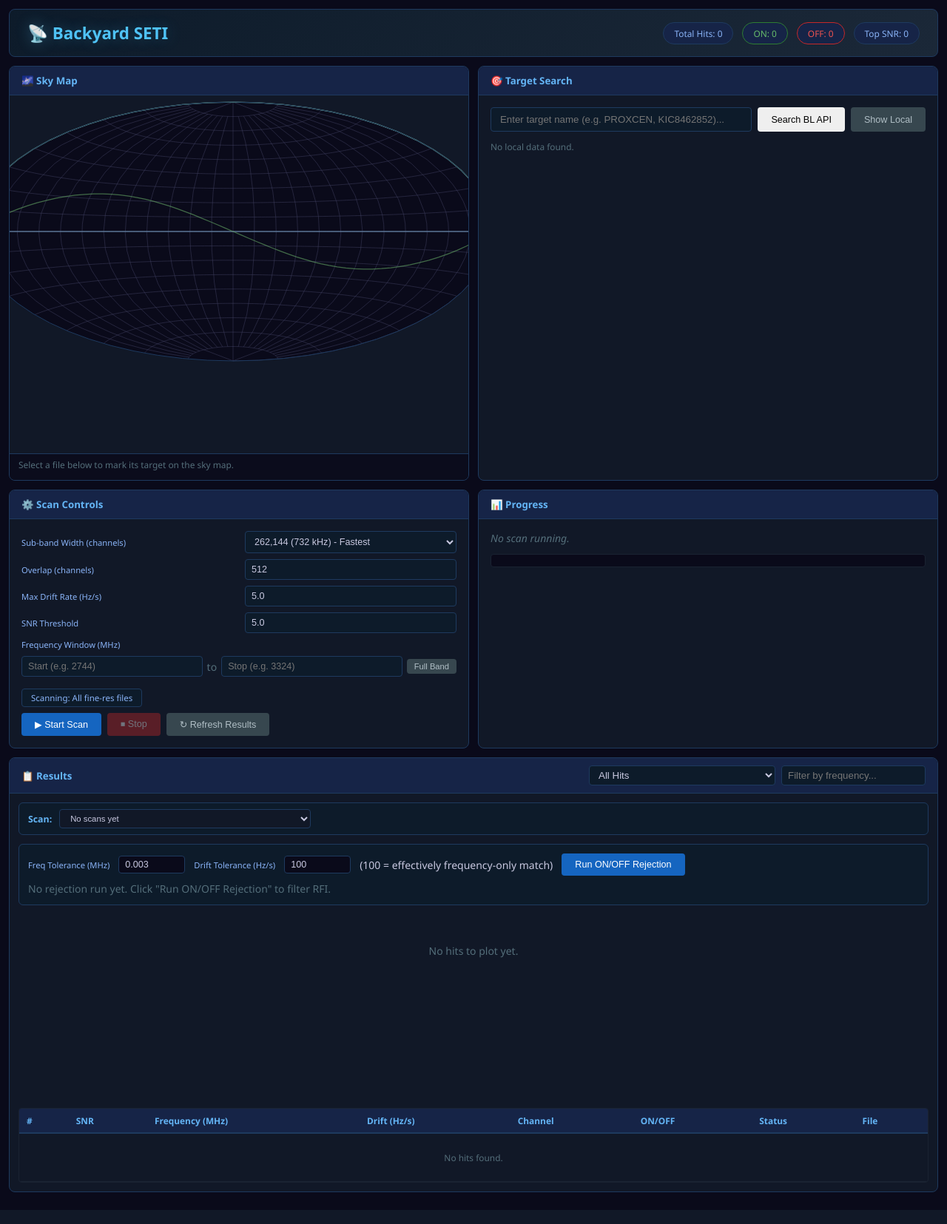
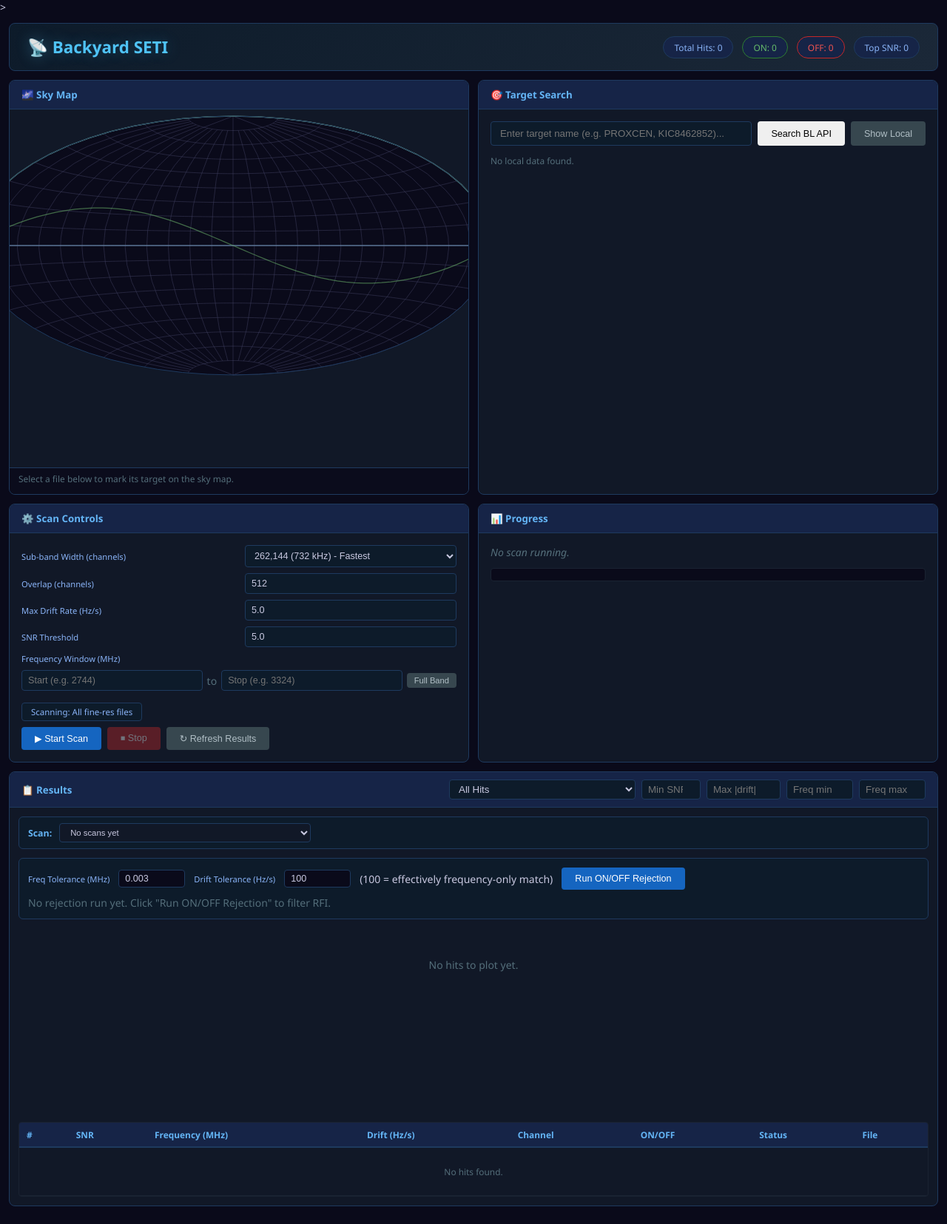
Before and after one commit to w4gon79/backyard-seti, a Flask app: page / in a window 1280 px wide. Shown: the whole page at 74% size. Run offline with Flask 3, Linux system fonts and the light colour scheme; data that the repository does not hold is empty; some libraries are stand-ins or nearby versions.

Commit message:
Results table: pagination, advanced filters, sortable columns, plot sync
- Pagination: 100 rows/page with First/Prev/Next/Last buttons
- Filters: Min SNR, Max |drift|, Freq min/max (apply to table AND plot)
- Sortable columns: click SNR/Freq/Drift/Channel headers to sort asc/desc
- Removed redundant text search filter
- Fixed chart cleanup when clearing filters
- Drift rate added to plot hover tooltip

```diff
--- a/dashboard/static/css/style.css
+++ b/dashboard/static/css/style.css
@@ -400,6 +400,15 @@ button:disabled { opacity: 0.4; cursor: not-allowed; }
     white-space: nowrap;
 }
 
+#hit-table th.sortable {
+    cursor: pointer;
+    user-select: none;
+}
+#hit-table th.sortable:hover {
+    background: #1e3a5f;
+    color: #ffffff;
+}
+
 /* Download Panel */
 #download-panel { margin-bottom: 12px; padding: 0; }
 .download-list { padding: 8px 12px; max-height: 300px; overflow-y: auto; }
@@ -594,6 +603,24 @@ button:disabled { opacity: 0.4; cursor: not-allowed; }
     color: #37474f;
 }
 
+/* Results advanced filters layout */
+.results-controls {
+    flex-wrap: wrap;
+}
+.results-controls input[type="number"] {
+    width: 80px;
+}
+.results-controls input[type="number"]#results-drift-max {
+    width: 100px;
+}
+.results-controls input[type="number"]#results-freq-min,
+.results-controls input[type="number"]#results-freq-max {
+    width: 90px;
+}
+#results-pagination {
+    margin-top: 8px;
+}
+
 /* Responsive */
 @media (max-width: 1200px) {
     .row { flex-direction: column; }
--- a/dashboard/static/js/dashboard.js
+++ b/dashboard/static/js/dashboard.js
@@ -11,6 +11,11 @@ let localDataCache = {};
 let fileHeaderCache = {};
 let scansList = [];       // Array of scan metadata objects
 let currentScanId = null; // Currently selected scan_id
+
+// Results pagination state
+let resultsPage = 0;
+let resultsPageSize = 100;
+let resultsSort = { col: 'snr', dir: 'desc' };  // default: SNR descending
 
 // BL API search state
 var blResults = [];
@@ -40,8 +45,11 @@ document.addEventListener('DOMContentLoaded', () => {
     document.getElementById('target-input').addEventListener('keypress', (e) => {
         if (e.key === 'Enter') searchBL();
     });
-    document.getElementById('results-filter').onchange = renderHitTable;
-    document.getElementById('results-search').oninput = renderHitTable;
+    document.getElementById('results-filter').onchange = applyFilters;
+    document.getElementById('results-snr-min').oninput = applyFilters;
+    document.getElementById('results-drift-max').oninput = applyFilters;
+    document.getElementById('results-freq-min').oninput = applyFilters;
+    document.getElementById('results-freq-max').oninput = applyFilters;
     document.getElementById('btn-run-rejection').onclick = runRejection;
     document.getElementById('scan-selector').onchange = onScanSelected;
 
@@ -942,50 +950,144 @@ async function loadResults() {
     } catch(e) { console.error('Error loading results:', e); }
 }
 
-function renderHitTable() {
-    var tbody = document.getElementById('hit-table-body');
+function getFilteredHits() {
     var filter = document.getElementById('results-filter').value;
-    var search = document.getElementById('results-search').value.toLowerCase();
+    var snrMin = parseFloat(document.getElementById('results-snr-min').value);
+    var driftMax = parseFloat(document.getElementById('results-drift-max').value);
+    var freqMin = parseFloat(document.getElementById('results-freq-min').value);
+    var freqMax = parseFloat(document.getElementById('results-freq-max').value);
+
     var hits = allHits.slice();
     if (filter === 'on') hits = hits.filter(function(h) { return h.on_off === 'ON' || (h._source || '').indexOf('_S_') !== -1; });
     else if (filter === 'off') hits = hits.filter(function(h) { return h.on_off === 'OFF' || (h._source || '').indexOf('_R_') !== -1; });
     else if (filter === 'candidates') hits = rejectionCandidates.slice();
-    if (search) hits = hits.filter(function(h) { return String(h.freq || '').indexOf(search) !== -1; });
-    hits.sort(function(a, b) { return (b.snr || 0) - (a.snr || 0); });
+
+    if (!isNaN(snrMin)) hits = hits.filter(function(h) { return (h.snr || 0) >= snrMin; });
+    if (!isNaN(driftMax)) hits = hits.filter(function(h) { return Math.abs(h.drift_rate || 0) <= driftMax; });
+    if (!isNaN(freqMin)) hits = hits.filter(function(h) { return (h.freq || 0) >= freqMin; });
+    if (!isNaN(freqMax)) hits = hits.filter(function(h) { return (h.freq || 0) <= freqMax; });
+
+    hits.sort(function(a, b) {
+        var col = resultsSort.col;
+        var dir = resultsSort.dir === 'asc' ? 1 : -1;
+        var av = a[col] || 0;
+        var bv = b[col] || 0;
+        if (typeof av === 'string' && typeof bv === 'string') {
+            return av < bv ? -dir : (av > bv ? dir : 0);
+        }
+        return (av - bv) * dir;
+    });
+    return hits;
+}
+
+function applyFilters() {
+    resultsPage = 0;
+    renderHitTable();
+    renderHitChart();
+}
+
+function toggleSort(col) {
+    if (resultsSort.col === col) {
+        resultsSort.dir = resultsSort.dir === 'asc' ? 'desc' : 'asc';
+    } else {
+        resultsSort.col = col;
+        resultsSort.dir = 'desc';
+    }
+    updateSortIndicators();
+    renderHitTable();
+}
+
+function updateSortIndicators() {
+    var cols = ['snr', 'freq', 'drift_rate', 'channel'];
+    for (var i = 0; i < cols.length; i++) {
+        var el = document.getElementById('sort-' + cols[i]);
+        if (el) {
+            if (resultsSort.col === cols[i]) {
+                el.textContent = resultsSort.dir === 'asc' ? ' \u25b2' : ' \u25bc';
+            } else {
+                el.textContent = '';
+            }
+        }
+    }
+}
+
+function renderHitTable() {
+    var tbody = document.getElementById('hit-table-body');
+    var pagDiv = document.getElementById('results-pagination');
+    var hits = getFilteredHits();
+
     if (hits.length === 0) {
         tbody.innerHTML = '<tr><td colspan="8" class="empty">No hits found.</td></tr>';
+        pagDiv.style.display = 'none';
         return;
     }
+
+    var totalPages = Math.max(1, Math.ceil(hits.length / resultsPageSize));
+    if (resultsPage >= totalPages) resultsPage = totalPages - 1;
+    if (resultsPage < 0) resultsPage = 0;
+    var startIdx = resultsPage * resultsPageSize;
+    var endIdx = Math.min(startIdx + resultsPageSize, hits.length);
+    var pageData = hits.slice(startIdx, endIdx);
+
     var html = '';
-    for (var i = 0; i < Math.min(hits.length, 500); i++) {
-        var h = hits[i];
+    for (var i = 0; i < pageData.length; i++) {
+        var h = pageData[i];
+        var rowNum = startIdx + i + 1;
         var isOn = h.on_off === 'ON' || (h._source || '').indexOf('_S_') !== -1;
         var statusHtml = '';
         if (h.status === 'CANDIDATE') statusHtml = '<span style="color:#66bb6a;font-weight:bold;">CANDIDATE</span>';
         else if (h.status === 'RFI') statusHtml = '<span style="color:#ef5350;">RFI</span>';
-        html += '<tr><td>' + (i+1) + '</td><td style="color:#66bb6a;font-weight:600;">' + (h.snr||0).toFixed(2) + '</td><td style="color:#4fc3f7;">' + (h.freq||0).toFixed(6) + '</td><td>' + (h.drift_rate||0).toFixed(4) + '</td><td>' + (h.channel||'-') + '</td><td><span class="on-badge ' + (isOn?'on':'off') + '">' + (isOn?'ON':'OFF') + '</span></td><td>' + statusHtml + '</td><td style="font-size:0.8em;color:#546e7a;">' + (h._source||h.file||'').substring(0,30) + '</td></tr>';
+        html += '<tr><td>' + rowNum + '</td><td style="color:#66bb6a;font-weight:600;">' + (h.snr||0).toFixed(2) + '</td><td style="color:#4fc3f7;">' + (h.freq||0).toFixed(6) + '</td><td>' + (h.drift_rate||0).toFixed(4) + '</td><td>' + (h.channel||'-') + '</td><td><span class="on-badge ' + (isOn?'on':'off') + '">' + (isOn?'ON':'OFF') + '</span></td><td>' + statusHtml + '</td><td style="font-size:0.8em;color:#546e7a;">' + (h._source||h.file||'').substring(0,30) + '</td></tr>';
     }
     tbody.innerHTML = html;
+
+    // Render pagination controls
+    if (totalPages > 1) {
+        pagDiv.style.display = 'flex';
+        var html2 = '';
+        html2 += '<button onclick="resultsPage=0;renderHitTable()"' + (resultsPage === 0 ? ' disabled' : '') + '>\u00ab First</button>';
+        html2 += '<button onclick="resultsPage=Math.max(0,resultsPage-1);renderHitTable()"' + (resultsPage === 0 ? ' disabled' : '') + '>\u2039 Prev</button>';
+        html2 += '<span class="bl-page-info">Page ' + (resultsPage + 1) + ' of ' + totalPages + ' (' + (startIdx + 1) + '-' + endIdx + ' of ' + hits.length + ')</span>';
+        html2 += '<button onclick="resultsPage=Math.min(' + (totalPages - 1) + ',resultsPage+1);renderHitTable()"' + (resultsPage >= totalPages - 1 ? ' disabled' : '') + '>Next \u203a</button>';
+        html2 += '<button onclick="resultsPage=' + (totalPages - 1) + ';renderHitTable()"' + (resultsPage >= totalPages - 1 ? ' disabled' : '') + '>Last \u00bb</button>';
+        pagDiv.innerHTML = html2;
+    } else {
+        pagDiv.style.display = 'none';
+    }
 }
 
 function renderHitChart() {
     var chartDiv = document.getElementById('hit-chart');
+    // Always clear previous content (including stale empty-state messages)
+    chartDiv.innerHTML = '';
     if (allHits.length === 0) {
         chartDiv.innerHTML = '<p style="text-align:center;color:#546e7a;padding:40px;">No hits to plot yet.</p>';
         return;
     }
-    var onHits = allHits.filter(function(h) { return h.on_off === 'ON' || (h._source || '').indexOf('_S_') !== -1; });
-    var offHits = allHits.filter(function(h) { return h.on_off === 'OFF' || (h._source || '').indexOf('_R_') !== -1; });
+    // Use shared filter function
+    var hits = getFilteredHits();
+
+    if (hits.length === 0) {
+        chartDiv.innerHTML = '<p style="text-align:center;color:#546e7a;padding:40px;">No hits match the current filter.</p>';
+        return;
+    }
+
+    var onHits = hits.filter(function(h) { return h.on_off === 'ON' || (h._source || '').indexOf('_S_') !== -1; });
+    var offHits = hits.filter(function(h) { return h.on_off === 'OFF' || (h._source || '').indexOf('_R_') !== -1; });
     var traces = [{
         x: onHits.map(function(h) { return h.freq; }), y: onHits.map(function(h) { return h.snr; }),
         mode: 'markers', type: 'scatter', name: 'ON',
         marker: { color: '#66bb6a', size: 8, opacity: 0.7 },
+        text: onHits.map(function(h) { return 'Drift: ' + (h.drift_rate||0).toFixed(4) + ' Hz/s'; }),
+        hovertemplate: '%{x:.6f} MHz<br>SNR: %{y:.1f}<br>%{text}<extra></extra>',
     }];
     if (offHits.length > 0) {
         traces.push({
             x: offHits.map(function(h) { return h.freq; }), y: offHits.map(function(h) { return h.snr; }),
             mode: 'markers', type: 'scatter', name: 'OFF',
             marker: { color: '#ef5350', size: 8, opacity: 0.7 },
+            text: offHits.map(function(h) { return 'Drift: ' + (h.drift_rate||0).toFixed(4) + ' Hz/s'; }),
+            hovertemplate: '%{x:.6f} MHz<br>SNR: %{y:.1f}<br>%{text}<extra></extra>',
         });
     }
     Plotly.newPlot(chartDiv, traces, {
--- a/dashboard/templates/index.html
+++ b/dashboard/templates/index.html
@@ -5,7 +5,7 @@
     <meta name="viewport" content="width=device-width, initial-scale=1.0">
     <title>📡 Backyard SETI Dashboard</title>
     <link rel="icon" type="image/svg+xml" href="/static/favicon.svg?v=8">
-    <link rel="stylesheet" href="/static/css/style.css?v=20">
+    <link rel="stylesheet" href="/static/css/style.css?v=22">>
     <link rel="stylesheet" href="/static/css/celestial.css?v=1">
     <!-- Plotly for charts -->
     <script src="https://cdn.plot.ly/plotly-2.35.2.min.js"></script>
@@ -135,7 +135,10 @@
                         <option value="off">OFF Only</option>
                         <option value="candidates">Candidates (ON-only after rejection)</option>
                     </select>
-                    <input type="text" id="results-search" placeholder="Filter by frequency...">
+                    <input type="number" id="results-snr-min" placeholder="Min SNR" min="0" step="0.5" style="width:80px;" title="Minimum SNR">
+                    <input type="number" id="results-drift-max" placeholder="Max |drift|" min="0" step="0.1" style="width:100px;" title="Maximum absolute drift rate (Hz/s)">
+                    <input type="number" id="results-freq-min" placeholder="Freq min" step="0.1" style="width:90px;" title="Minimum frequency (MHz)">
+                    <input type="number" id="results-freq-max" placeholder="Freq max" step="0.1" style="width:90px;" title="Maximum frequency (MHz)">
                 </div>
             </div>
             <div class="results-content">
@@ -165,10 +168,10 @@
                         <thead>
                             <tr>
                                 <th>#</th>
-                                <th>SNR</th>
-                                <th>Frequency (MHz)</th>
-                                <th>Drift (Hz/s)</th>
-                                <th>Channel</th>
+                                <th class="sortable" onclick="toggleSort('snr')">SNR <span id="sort-snr"></span></th>
+                                <th class="sortable" onclick="toggleSort('freq')">Frequency (MHz) <span id="sort-freq"></span></th>
+                                <th class="sortable" onclick="toggleSort('drift_rate')">Drift (Hz/s) <span id="sort-drift_rate"></span></th>
+                                <th class="sortable" onclick="toggleSort('channel')">Channel <span id="sort-channel"></span></th>
                                 <th>ON/OFF</th>
                                 <th>Status</th>
                                 <th>File</th>
@@ -179,11 +182,12 @@
                         </tbody>
                     </table>
                 </div>
+                <div id="results-pagination" class="bl-pagination" style="display:none;"></div>
             </div>
         </div>
     </div>
 </div>
 
-<script src="/static/js/dashboard.js?v=38"></script>
+<script src="/static/js/dashboard.js?v=45"></script>
 </body>
 </html>
```
